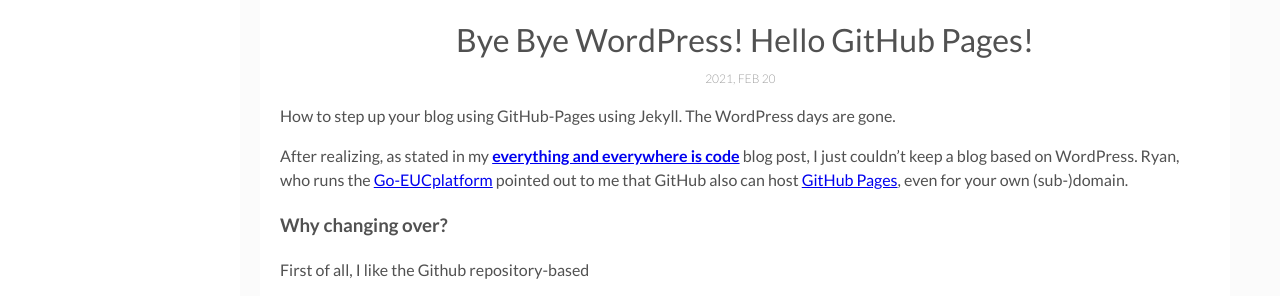
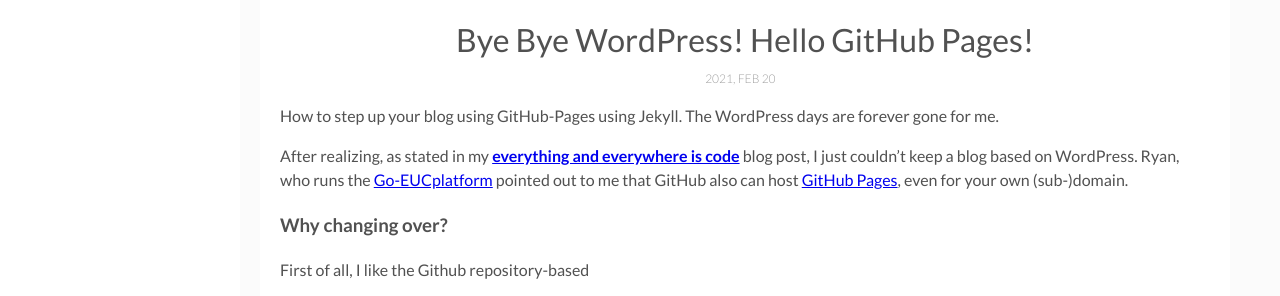
Before and after one commit to berrydejager/code, a Jekyll site: the page built from _posts/2021-02-20-Bye-bye-WordPress!-Hello-GitHub-pages!.markdown, in a window 1280 px wide and 900 px high. Shown: the part 274-570 px from the top of the window. Built offline with Jekyll 4.4.1, drawn with Linux system fonts in a browser that asks for light colours.

Commit message:
Update 2021-02-20-Bye-bye-WordPress!-Hello-GitHub-pages!.markdown

```diff
--- a/_posts/2021-02-20-Bye-bye-WordPress!-Hello-GitHub-pages!.markdown
+++ b/_posts/2021-02-20-Bye-bye-WordPress!-Hello-GitHub-pages!.markdown
@@ -6,7 +6,7 @@
 img: header/bye-bye-wordpress-hello-github-pages.png
 tags: [Blog, Everything-as-Code, Code, GitHub, GithubPages, WordPress]
 ---
-How to step up your blog using GitHub-Pages using Jekyll. The WordPress days are gone.
+How to step up your blog using GitHub-Pages using Jekyll. The WordPress days are forever gone for me.
 
 After realizing, as stated in my [**everything and everywhere is code**](/MakingTheAzureDevopsTransition) blog post, I just couldn't keep a blog based on WordPress. Ryan, who runs the [Go-EUCplatform](https://go-euc.com) pointed out to me that GitHub also can host [GitHub Pages](https://pages.github.com), even for your own (sub-)domain.
 
```
